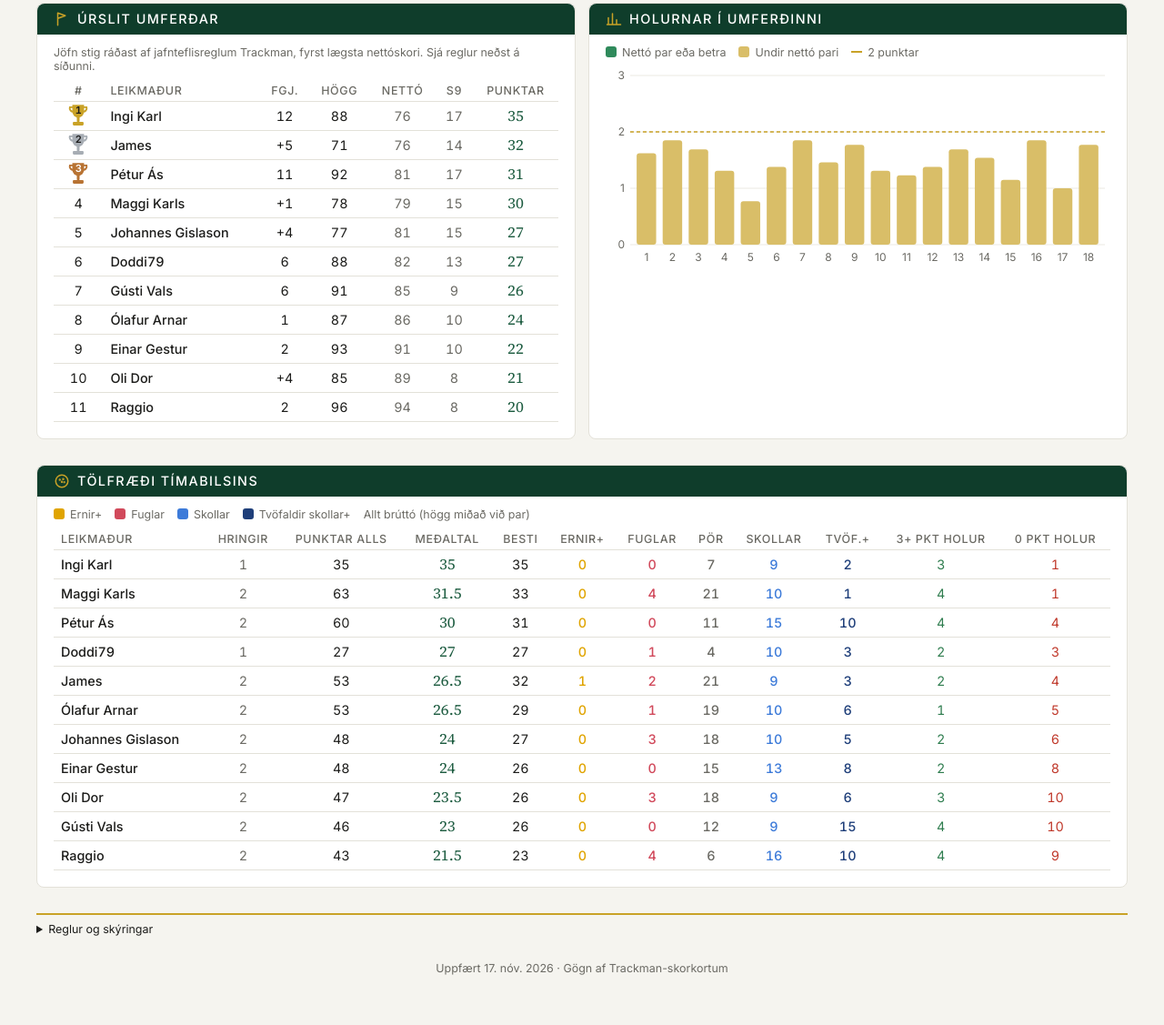
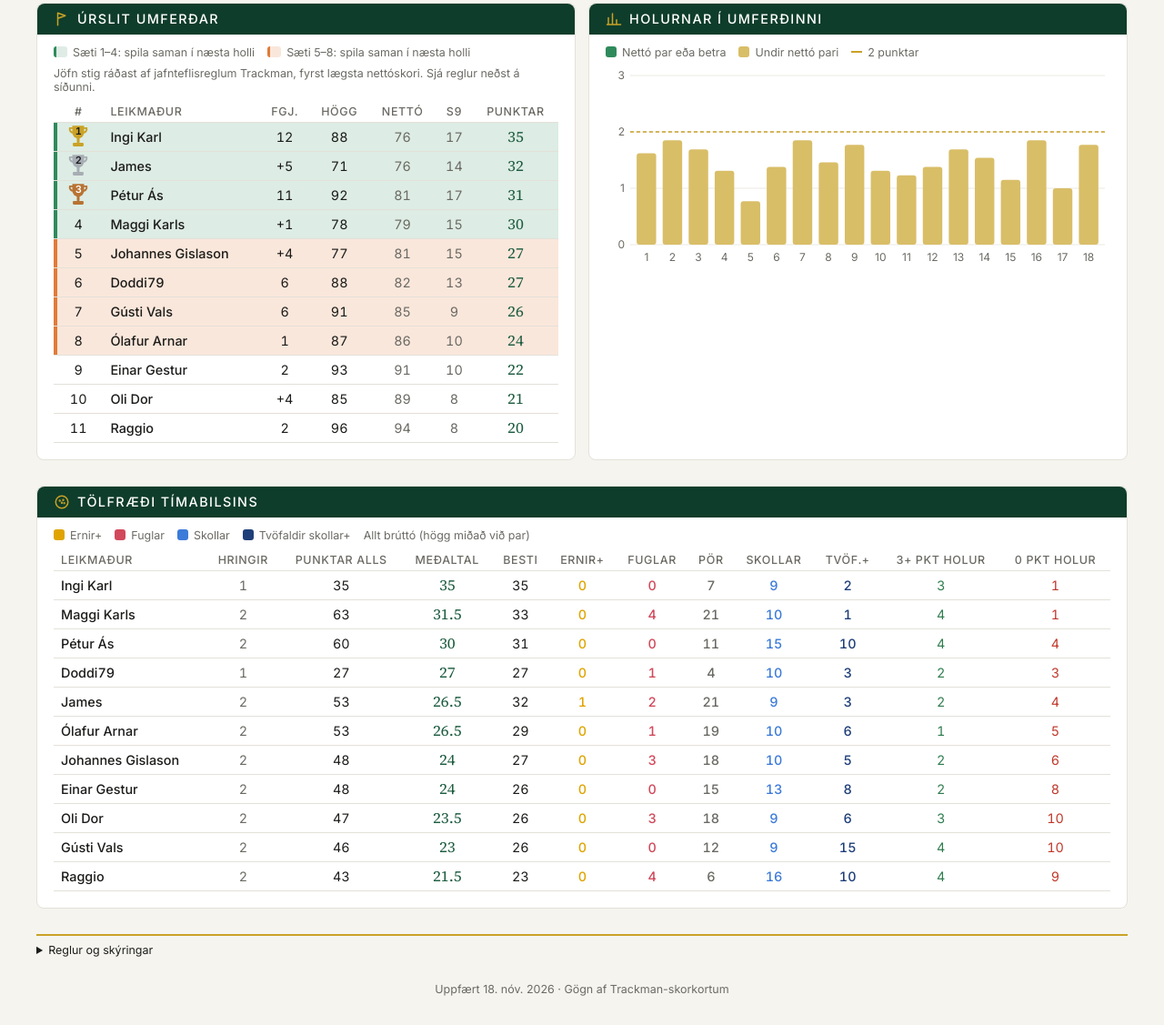
Before and after one commit to Olafurf/Bonkerinn-haust-2026, a plain HTML site: page index.html in a window 1280 px wide. Shown: the part 1625-2752 px from the top of the page at 91% size. Before the commit the page ends 2729 px from the top, so only its background shows below. Drawn offline with nearby package versions, Linux system fonts and the light colour scheme.

Commit message:
Litakóða holl í úrslitum umferðar: 1–4 grænt, 5–8 appelsínugult
Co-Authored-By: Claude Opus 5.5 <noreply@anthropic.com>
Claude-Session: https://claude.ai/code/session_01V1sFi1VVm7xzyo644boQ3A

```diff
--- a/index.html
+++ b/index.html
@@ -75,6 +75,8 @@ html,body{margin:0;background:var(--color-bg);color:var(--color-fg);font-family:
   --gh-green:#0f3d2b; --gh-green-2:#1d5c40; --gh-gold:#c9a227; --gh-gold-soft:color-mix(in srgb,#c9a227 18%,transparent);
   --gh-silver:#a7adb4; --gh-bronze:#b87333;
   --gh-bar:#2f8a5b; --gh-bar-low:color-mix(in srgb,#c9a227 70%,var(--color-panel));
+  --gh-holl1:color-mix(in srgb,#2f8a5b 16%,transparent); --gh-holl1-edge:#2f8a5b;
+  --gh-holl2:color-mix(in srgb,#e07b39 18%,transparent); --gh-holl2-edge:#e07b39;
   --gh-bird:#d1495b; --gh-eagle:#e0a400; --gh-bogey:#3d7bd9; --gh-dbl:#1f3f7a;
   font-family:var(--font-anthropic-sans);display:flex;flex-direction:column;gap:var(--cds-gap-xl);max-width:1200px;margin-inline:auto
 }
@@ -188,6 +190,12 @@ html,body{margin:0;background:var(--color-bg);color:var(--color-fg);font-family:
 .gh .bump.hl .pl:not(.on){opacity:.15}
 .gh .bump .pl{cursor:pointer}
 .gh .bump .pl.on .ln{stroke-width:4}
+.gh tr.holl1 td{background:var(--gh-holl1)}
+.gh tr.holl2 td{background:var(--gh-holl2)}
+.gh tr.holl1 td:first-child{box-shadow:inset 4px 0 0 var(--gh-holl1-edge)}
+.gh tr.holl2 td:first-child{box-shadow:inset 4px 0 0 var(--gh-holl2-edge)}
+.gh tbody tr.holl1:hover td{background:color-mix(in srgb,#2f8a5b 24%,transparent)}
+.gh tbody tr.holl2:hover td{background:color-mix(in srgb,#e07b39 26%,transparent)}
 .gh .grid2{display:grid;grid-template-columns:repeat(auto-fit,minmax(min(100%,24rem),1fr));gap:var(--cds-gap-md)}
 .gh .chart{position:relative;min-height:220px}
 .gh .tip{position:absolute;background:var(--cds-surface-popover);border:1px solid var(--cds-border);border-radius:var(--cds-radius);box-shadow:var(--cds-shadow-popover);padding:var(--cds-pad-xs) var(--cds-pad-sm);font-size:var(--cds-font-size-caption);pointer-events:none;white-space:nowrap}
@@ -302,6 +310,10 @@ html,body{margin:0;background:var(--color-bg);color:var(--color-fg);font-family:
         <h2>Úrslit umferðar</h2>
       </div>
       <div class="cardbody">
+        <div class="legend">
+          <span><i style="background:var(--gh-holl1);border-left:3px solid var(--gh-holl1-edge)"></i>Sæti 1–4: spila saman í næsta holli</span>
+          <span><i style="background:var(--gh-holl2);border-left:3px solid var(--gh-holl2-edge)"></i>Sæti 5–8: spila saman í næsta holli</span>
+        </div>
         <p class="note">Jöfn stig ráðast af jafnteflisreglum Trackman, fyrst lægsta nettóskori. Sjá reglur neðst á síðunni.</p>
         <div class="scroll">
           <table data-source="umferd_sidast" data-row-key="umferd,leikmadur">
@@ -380,7 +392,7 @@ html,body{margin:0;background:var(--color-bg);color:var(--color-fg);font-family:
       <dt>0 pkt holur</dt><dd>Holur sem gáfu engan punkt.</dd>
     </dl>
   </details>
-<footer class="src">Uppfært 17. nóv. 2026 · Gögn af Trackman-skorkortum</footer>
+<footer class="src">Uppfært 18. nóv. 2026 · Gögn af Trackman-skorkortum</footer>
 </div>
 
 <script>
@@ -728,6 +740,7 @@ const tableDraw = (name, id, cols, opt = {}) => dash.draw(name, (tb) => {
   for (const r of g.data.filter((x) => (window.ghView === 'gestir') === !!x.gestur && (!opt.filter || opt.filter(x)))) {
     const tr = document.createElement('tr');
     if (opt.key) tr.dataset.key = opt.key(r); else if (r.leikmadur != null) tr.dataset.key = r.leikmadur;
+    if (opt.rowCls) { const rc = opt.rowCls(r); if (rc) tr.className = rc; }
     for (const c of cols) {
       const td = document.createElement('td');
       const v = r[c.f];
@@ -748,7 +761,8 @@ tableDraw('stada', 'stada', [
 ]);
 tableDraw('umferd', 'umferd_sidast', [
   {f: 'saeti', cls: (r) => 'rank' + (r.saeti <= 3 ? ' m' + r.saeti : '')}, {f: 'leikmadur', cls: 'l name'}, {f: 'forgjof', fmt: (v) => v < 0 ? '+' + (-v) : String(v)}, {f: 'hogg'}, {f: 'netto', cls: 'dim'}, {f: 's9', cls: 'dim'}, {f: 'punktar', cls: 'tot'}
-], {filter: (r) => r.umferd === ghRoundNow(), key: (r) => r.umferd + ',' + encodeURIComponent(r.leikmadur)});
+], {filter: (r) => r.umferd === ghRoundNow(), key: (r) => r.umferd + ',' + encodeURIComponent(r.leikmadur),
+  rowCls: (r) => r.gestur ? '' : r.saeti <= 4 ? 'holl1' : r.saeti <= 8 ? 'holl2' : ''});
 tableDraw('tolf', 'tolfraedi', [
   {f: 'leikmadur', cls: 'l name'}, {f: 'hringir', cls: 'dim'}, {f: 'punktar'}, {f: 'medaltal', fmt: fmtNum, cls: 'tot'}, {f: 'besti'},
   {f: 'ernir', cls: 'sc eagle'}, {f: 'fuglar', cls: 'sc bird'}, {f: 'por', cls: 'sc par'}, {f: 'skollar', cls: 'sc bogey'}, {f: 'tvofaldir', cls: 'sc dbl'}, {f: 'thrir', cls: 'good'}, {f: 'nullar', cls: 'bad'}
```
